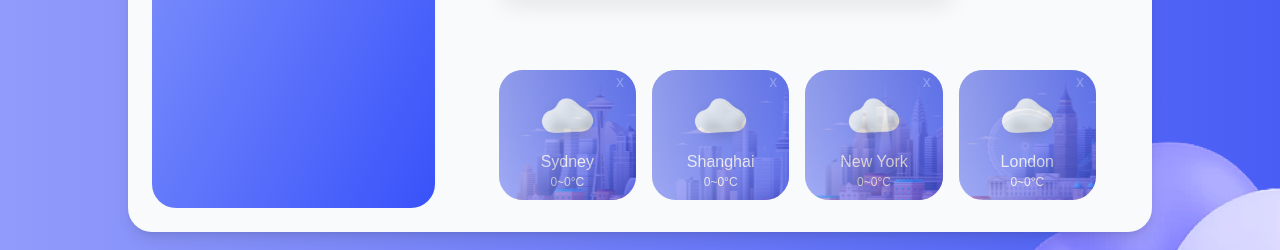
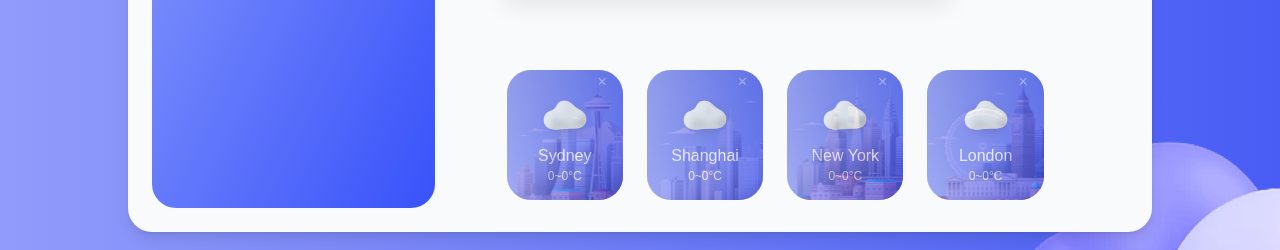
Before and after one commit to CamillaWan/weather-app, a React (Create React App) app: page / in a window 1280 px wide. Shown: the part 406-656 px from the top of the page. Built offline with nearby package versions, Linux system fonts and the light colour scheme; no server answers; a web font is replaced by a local one.

Commit message:
feat: add delete functionality to City component and update city data handling

```diff
--- a/src/components/WeatherCard/components/OtherCities/Components/City/City.js
+++ b/src/components/WeatherCard/components/OtherCities/Components/City/City.js
@@ -2,12 +2,30 @@ import Name from "../../../../../Name";
 import TemperatureRange from "../../../../../TemperatureRange";
 import WeatherIcon from "../../../../../WeatherIcon";
 
-const City = ({ className, imageUrl, name, temperatureRange, onClick }) => {
+const City = ({
+  className,
+  imageUrl,
+  name,
+  temperatureRange,
+  onClick,
+  onDelete,
+}) => {
   return (
     <div
-      className={`${className} opacity-100 h-full bg-cover bg-no-repeat bg-center mx-2 rounded-3xl flex flex-col justify-center items-center`}
+      className={`${className} opacity-100 h-full w-1/5 bg-cover bg-no-repeat bg-center rounded-3xl flex flex-col justify-center items-center relative`}
       onClick={onClick}
     >
+      {onDelete && (
+        <button
+          className="absolute top-0 right-4 text-white opacity-40 hover:opacity-100 hover:font-bold z-10"
+          onClick={(e) => {
+            e.stopPropagation(); // Prevent click from propagating to parent
+            onDelete();
+          }}
+        >
+          &times;
+        </button>
+      )}
       <div className="flex flex-col items-center justify-center overflow-hidden bg-gradient-to-l opacity-70 hover:opacity-100 bg-cover h-full w-full rounded-3xl">
         <WeatherIcon className="w-1/2" imageUrl={imageUrl} />
         <Name value={name} className="text-xs lg:text-sm xl:text-base" />
--- a/src/components/WeatherCard/components/OtherCities/OtherCities.js
+++ b/src/components/WeatherCard/components/OtherCities/OtherCities.js
@@ -23,6 +23,8 @@ const OtherCities = ({ user, onSelectCity }) => {
       const { data } = await axios.get(oneCallURL);
       return {
         name: cityName,
+        lat: coords.lat,
+        lon: coords.lon,
         tempRange: {
           min: data.daily[0].temp.min,
           max: data.daily[0].temp.max,
@@ -43,19 +45,26 @@ const OtherCities = ({ user, onSelectCity }) => {
     setLoading(true);
 
     try {
-      const cityNames = [];
+      let cityNames = [];
+
       if (user) {
         const { data, error } = await supabase
           .from("user_cities")
-          .select("city_name")
+          .select("city_name, lat, lon")
           .eq("user_id", user.id);
+
         if (error) throw error;
-        cityNames.push(...data.map((c) => c.city_name));
+        cityNames = data;
       } else {
-        cityNames.push(...DEFAULT_CITY_NAMES);
+        cityNames = DEFAULT_CITY_NAMES.map((name) => ({
+          city_name: name,
+          ...CITY_COORDINATES[name],
+        }));
       }
 
-      const cityData = await Promise.all(cityNames.map(fetchWeather));
+      const cityData = await Promise.all(
+        cityNames.map((city) => fetchWeather(city.city_name))
+      );
       setCities(cityData.filter(Boolean));
     } catch (err) {
       console.error("Error fetching cities:", err.message);
@@ -69,7 +78,7 @@ const OtherCities = ({ user, onSelectCity }) => {
   }, [user]);
 
   // delete cities
-  const handleDelete = async (cityName) => {
+  const handleDelete = async (city) => {
     if (!user) {
       alert("Please log in to delete cities.");
       return;
@@ -80,12 +89,14 @@ const OtherCities = ({ user, onSelectCity }) => {
         .from("user_cities")
         .delete()
         .eq("user_id", user.id)
-        .eq("city_name", cityName);
+        .eq("lat", city.lat)
+        .eq("lon", city.lon);
 
       if (error) throw error;
 
-      // re-render cities
-      await loadCities();
+      setCities((prev) =>
+        prev.filter((c) => c.lat !== city.lat || c.lon !== city.lon)
+      );
     } catch (error) {
       console.error("Error deleting city:", error.message);
     }
@@ -94,11 +105,11 @@ const OtherCities = ({ user, onSelectCity }) => {
   if (loading) return <p>Loading...</p>;
 
   return (
-    <div className="data-testid='other-cities' flex justify-between text-white h-full w-full">
+    <div className="data-testid='other-cities' flex gap-6 px-4 text-white h-full w-full">
       {cities.length > 0 ? (
         cities.map((city, index) => (
-          <div key={index} className="relative">
           <City
+            key={index}
             imageUrl={getWeatherIcon(city.condition || "Unknown")}
             name={city.name || "Unknown City"}
             temperatureRange={{
@@ -107,15 +118,8 @@ const OtherCities = ({ user, onSelectCity }) => {
             }}
             className={`bg-${city.name?.replace(" ", "") || "default"}`}
             onClick={() => onSelectCity(city.name)}
+            onDelete={() => handleDelete(city)}
           />
-            <button
-              className="absolute top-0 right-5 text-slate opacity-30 hover:font-bold hover:opacity-100"
-              onClick={() => handleDelete(city.name)}
-              title={user ? "Delete this city" : "Log in to delete cities"}
-            >
-              x
-            </button>
-          </div>
         ))
       ) : (
         <p className="text-blue font-bold mx-4">Let's save a city!</p>
```
Lines whose indentation alone changed are shown as unchanged.
